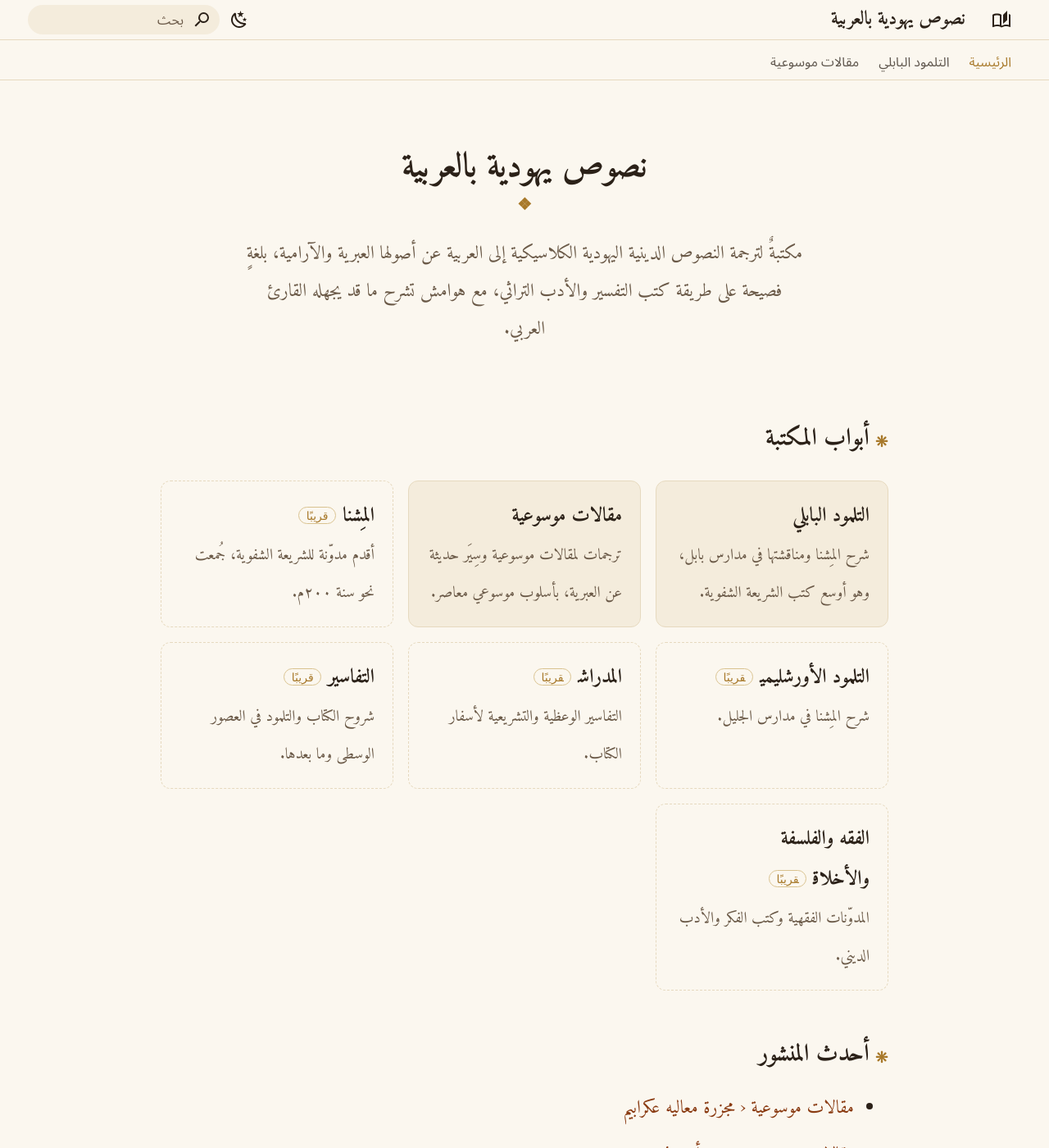
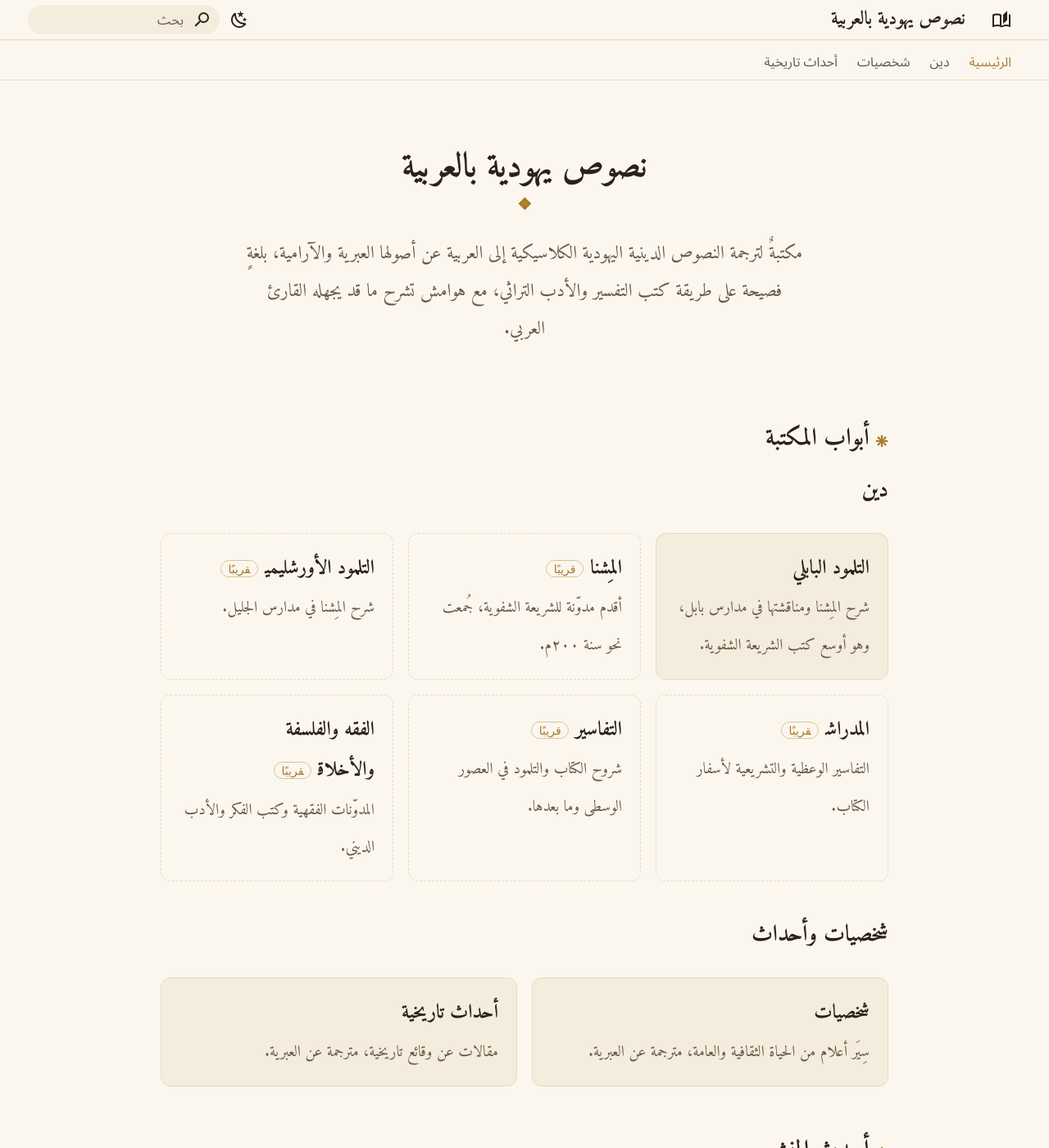
Before and after one commit to arnusus/arnusus.github.io, an MkDocs documentation site: the page built from docs/index.md, in a window 1280 px wide and 1400 px high. Shown: the whole window at 82% size. Built offline with MkDocs 1.6.1 and Material for MkDocs 9.7.7, drawn with Linux system fonts in a browser that asks for light colours; some of the changed text lies outside the part shown.

Commit message:
تصنيف المنشورات: دين، شخصيات، أحداث تاريخية
- ألسنة الموقع العليا صارت: الرئيسية، دين، شخصيات، أحداث تاريخية.
- «زوهر أرغوف» نُقلت إلى people/، و«مجزرة معاليه عكرابيم» إلى history/،
  والتلمود البابلي صار تحت «دين» (بقي رابطه كما هو).
- الصفحة الرئيسية: أبواب «دين»، ثم «شخصيات وأحداث».
- إطار آخر المقالتين صار: «المصدر:» وتحته «ويكيبيديا العبرية».
- تقريب تعليق الصورة منها (كان سطر فارغ يفصل بينهما).

Co-Authored-By: Claude Opus 5.5 <noreply@anthropic.com>
Claude-Session: https://claude.ai/code/session_01Bo3U8c2Sx4xJ2hihfYveKp

```diff
--- a/docs/index.md
+++ b/docs/index.md
@@ -15,9 +15,10 @@ hide:
 
 ## أبواب المكتبة
 
+### دين
+
 <div class="shelves">
 <a class="shelf" href="talmud-bavli/nezikin/sanhedrin/intro/"><b>التلمود البابلي</b><span>شرح المِشنا ومناقشتها في مدارس بابل، وهو أوسع كتب الشريعة الشفوية.</span></a>
-<a class="shelf" href="encyclopedia/zohar-argov/"><b>مقالات موسوعية</b><span>ترجمات لمقالات موسوعية وسِيَر حديثة عن العبرية، بأسلوب موسوعي معاصر.</span></a>
 <div class="shelf shelf--soon"><b>المِشنا</b><span>أقدم مدوّنة للشريعة الشفوية، جُمعت نحو سنة ٢٠٠م.</span></div>
 <div class="shelf shelf--soon"><b>التلمود الأورشليمي</b><span>شرح المِشنا في مدارس الجليل.</span></div>
 <div class="shelf shelf--soon"><b>المدراش</b><span>التفاسير الوعظية والتشريعية لأسفار الكتاب.</span></div>
@@ -25,8 +26,15 @@ hide:
 <div class="shelf shelf--soon"><b>الفقه والفلسفة والأخلاق</b><span>المدوّنات الفقهية وكتب الفكر والأدب الديني.</span></div>
 </div>
 
+### شخصيات وأحداث
+
+<div class="shelves">
+<a class="shelf" href="people/zohar-argov/"><b>شخصيات</b><span>سِيَر أعلام من الحياة الثقافية والعامة، مترجمة عن العبرية.</span></a>
+<a class="shelf" href="history/maale-akrabim/"><b>أحداث تاريخية</b><span>مقالات عن وقائع تاريخية، مترجمة عن العبرية.</span></a>
+</div>
+
 ## أحدث المنشور
 
-- [مقالات موسوعية ‹ مجزرة معاليه عكرابيم](encyclopedia/maale-akrabim.md)
-- [مقالات موسوعية ‹ زوهر أرغوف](encyclopedia/zohar-argov.md)
-- [التلمود البابلي ‹ سنهدرين ‹ كلمة إلى القارئ](talmud-bavli/nezikin/sanhedrin/intro.md)
+- [أحداث تاريخية ‹ مجزرة معاليه عكرابيم](history/maale-akrabim.md)
+- [شخصيات ‹ زوهر أرغوف](people/zohar-argov.md)
+- [دين ‹ التلمود البابلي ‹ سنهدرين ‹ كلمة إلى القارئ](talmud-bavli/nezikin/sanhedrin/intro.md)
--- a/docs/stylesheets/extra.css
+++ b/docs/stylesheets/extra.css
@@ -316,8 +316,10 @@
 .md-typeset figure.lead-figure {
   margin: 0.5em auto 1.6em;
   max-width: 100%;
+  line-height: 1.4;
 }
 .md-typeset figure.lead-figure img {
+  display: block;
   border-radius: 10px;
   border: 1px solid var(--rule);
 }
@@ -325,5 +327,5 @@
   color: var(--ink-soft);
   font-size: 0.9rem;
   font-style: normal;
-  margin: 0.5em auto 0;
+  margin: 0.35em auto 0;
 }
--- a/mkdocs.yml
+++ b/mkdocs.yml
@@ -51,8 +51,8 @@ extra_javascript:
   - javascripts/kashida.js
 
 # ===== فهرس الموقع =====
-# المستوى الأول: أبواب المكتبة (التلمود البابلي، المِشنا، المدراش، التفاسير...)
-# ويظهر كلّ باب لسانًا في أعلى الموقع على الحاسوب.
+# المستوى الأول: التصنيفات (دين، شخصيات، أحداث تاريخية)، ويظهر كلّ تصنيف لسانًا في أعلى الموقع على الحاسوب.
+# وتحت «دين» أبواب المكتبة (التلمود البابلي، المِشنا، المدراش، التفاسير...).
 # كل نص جديد يُضاف تحت بابه، والشكل:
 #   - العنوان بالعربية: المجلد/اسم-الملف.md
 # لا يُضاف باب جديد إلا ومعه صفحة واحدة على الأقل.
@@ -60,13 +60,15 @@ nav:
   - الرئيسية:
       - index.md
       - عن الترجمة: about.md
-  - التلمود البابلي:
-      - قسم الأضرار:
-          - سنهدرين:
-              - كلمة إلى القارئ: talmud-bavli/nezikin/sanhedrin/intro.md
-  - مقالات موسوعية:
-      - زوهر أرغوف: encyclopedia/zohar-argov.md
-      - مجزرة معاليه عكرابيم: encyclopedia/maale-akrabim.md
+  - دين:
+      - التلمود البابلي:
+          - قسم الأضرار:
+              - سنهدرين:
+                  - كلمة إلى القارئ: talmud-bavli/nezikin/sanhedrin/intro.md
+  - شخصيات:
+      - زوهر أرغوف: people/zohar-argov.md
+  - أحداث تاريخية:
+      - مجزرة معاليه عكرابيم: history/maale-akrabim.md
 
 extra:
   generator: false
```
Also changed, not shown: docs/history/maale-akrabim.md (renamed from docs/encyclopedia/maale-akrabim.md, +2 -2 lines), docs/people/zohar-argov.md (renamed from docs/encyclopedia/zohar-argov.md, +3 -6 lines), docs/people/images/zohar-argov.jpg (renamed from docs/encyclopedia/images/zohar-argov.jpg).
